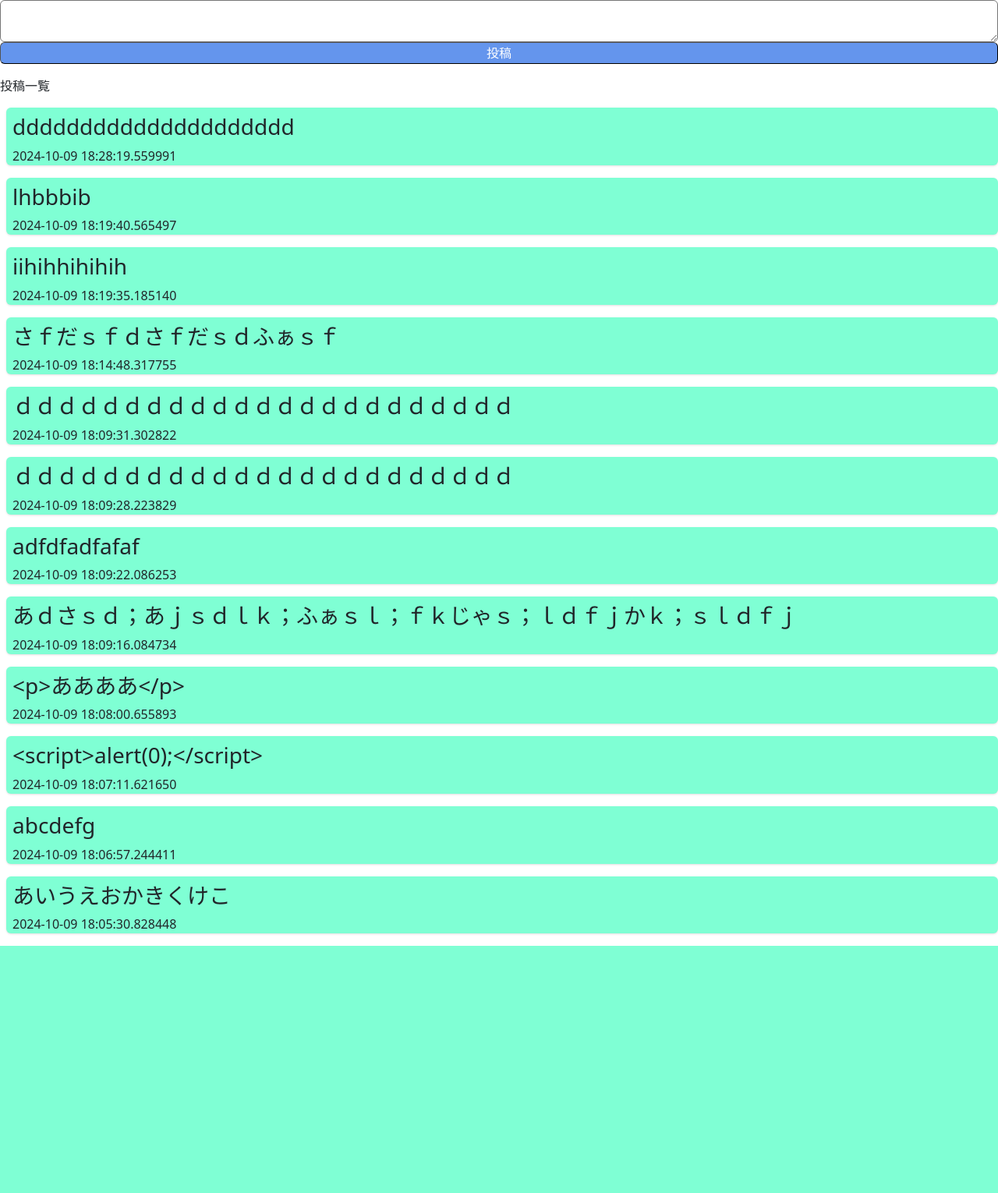
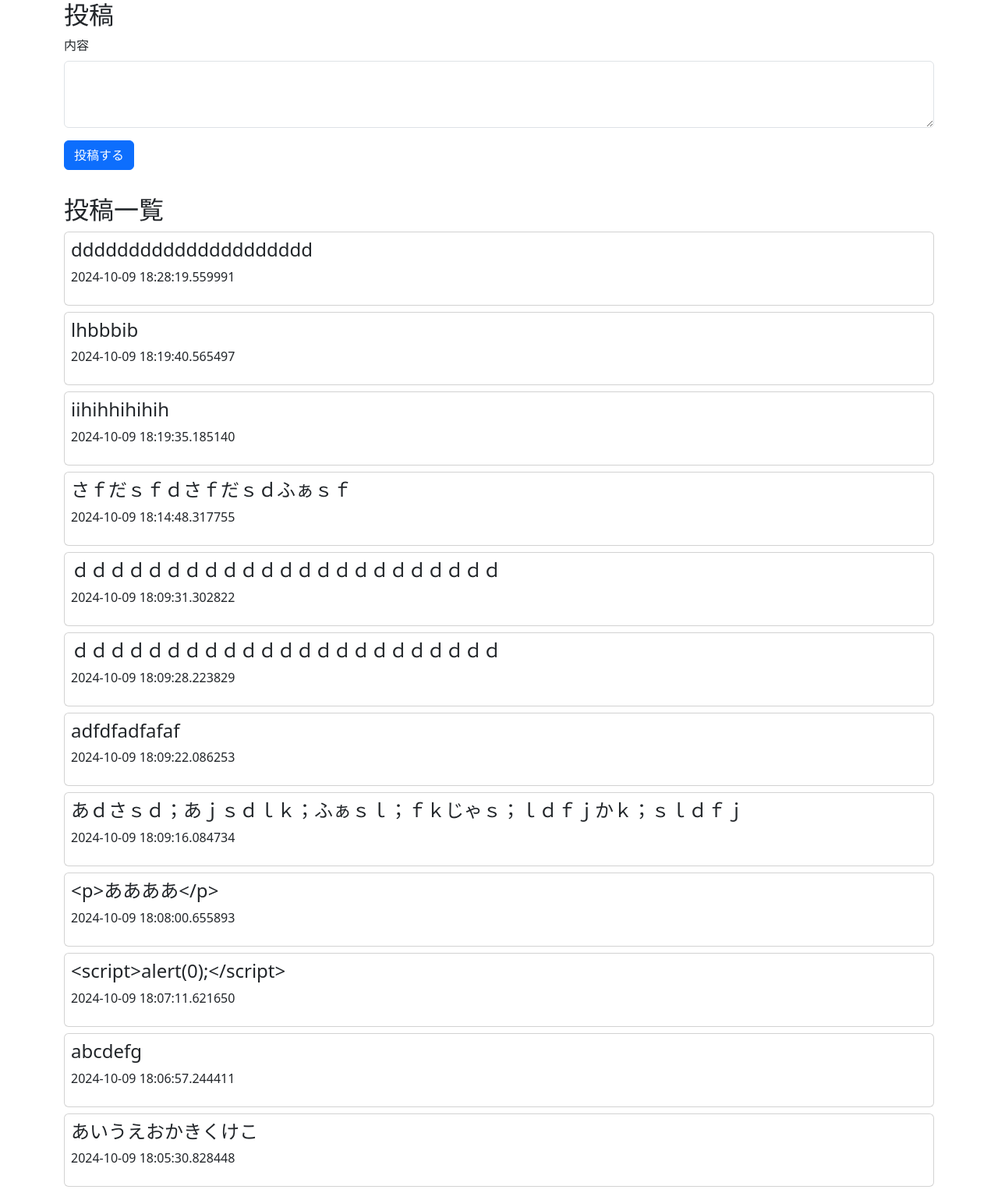
Before and after one commit to tommy10092525/10, a Flask app: page / in a window 1280 px wide. Shown: the whole page at 78% size. Before the commit the page ends 1213 px from the top, so only its background shows below. Run offline with Flask 3, Linux system fonts and the light colour scheme; data comes from the database, SQL or seed files in the repository.

Commit message:
bootstrapとスタイルの変更

```diff
--- a/static/css/main.css
+++ /dev/null
@@ -1,35 +0,0 @@
-.post {
-
-    --tw-shadow: 0 1px 3px 0 rgb(0 0 0 / 0.1), 0 1px 2px -1px rgb(0 0 0 / 0.1);
-    --tw-shadow-colored: 0 1px 3px 0 var(--tw-shadow-color), 0 1px 2px -1px var(--tw-shadow-color);
-    box-shadow: var(--tw-ring-offset-shadow, 0 0 #0000), var(--tw-ring-shadow, 0 0 #0000), var(--tw-shadow);
-    border-radius: 0.375rem;
-    border-width: 1px;
-    background-color: aquamarine;
-    padding: 0.5rem 0 0 0.5rem;
-    margin: 0.5rem 0 0 0.5rem;
-}
-
-h3{
-    margin: 0 0 0 0;
-}
-
-body {
-    background-color: antiquewhite;
-}
-
-textarea {
-    width: 100%;
-    font-size: 1rem;
-    border-radius: 0.375rem;
-}
-
-input {
-    width: 100%;
-    background-color: cornflowerblue;
-    color: white;
-    border-radius: 0.375rem;
-    border-width: 1px;
-    font-size: 1rem;
-    margin: 0.5rem 0 0 0.5rem;
-}
--- a/templates/index.html
+++ b/templates/index.html
@@ -9,16 +9,26 @@
 </head>
 
 <body>
-    <form method="POST">
-        <textarea name="content"></textarea>
-        <input type="submit" value="投稿">
-    </form>
-    <p>投稿一覧</p>
-    {% for post in data["posts"] %}
-    <div class="post">
-        <h3>{{ post["content"] }}</h3>
-        <p>{{ post["created_at"] }}</p>
+    <div class="container">
+        <h2>投稿</h2>
+        <form method="POST">
+            <div class="mb-3">
+                <label class="form-label">内容</label>
+                <textarea class="form-control" name="content" rows="3" required></textarea>
+                <div class="valid-feedback">入力してください</div>
+            </div>
+            <div class="col-auto">
+                <button type="submit" class="btn btn-primary mb-3">投稿する</button>
+            </div>
+        </form>
+        <h2>投稿一覧</h2>
+        {% for post in data["posts"] %}
+        <div class="post card my-2 p-2">
+            <h4>{{ post["content"] }}</h4>
+            <p>{{ post["created_at"] }}</p>
+        </div>
+        {% endfor %}
+
     </div>
-    {% endfor %}
 
 </body>
```
